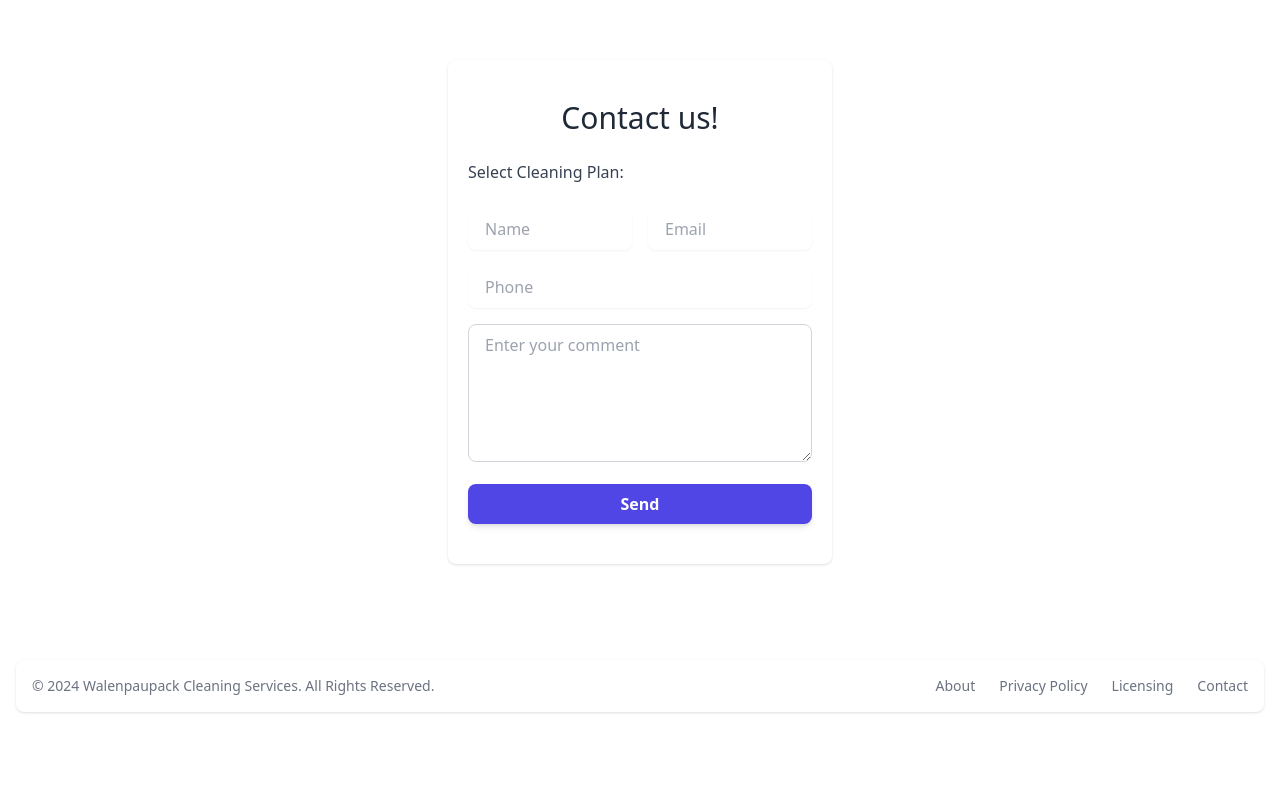
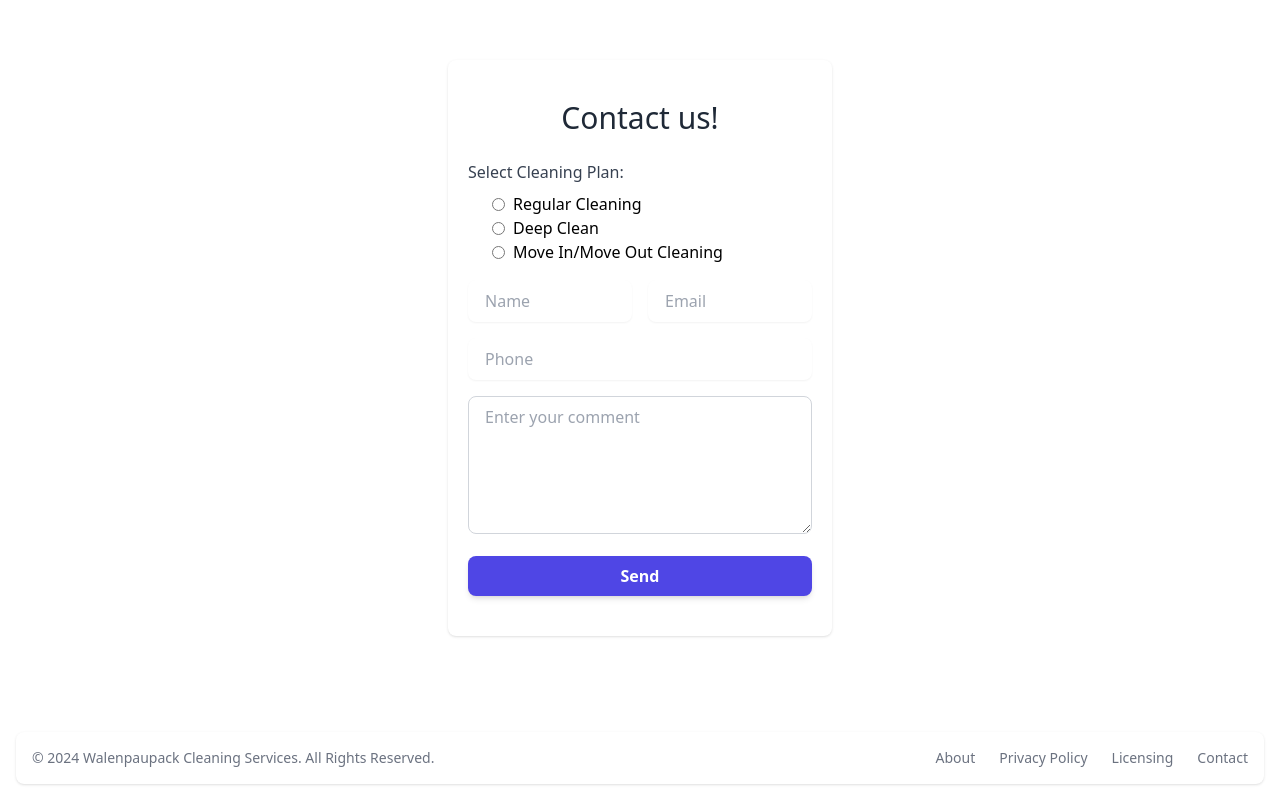
Before and after one commit to noclipping/wallenpaupackCS, a React (Vite) app: page / in a window 1280 px wide. Shown: the part 3231-4031 px from the top of the page. Before the commit the page ends 3959 px from the top, so only its background shows below. Built offline with nearby package versions, Linux system fonts and the light colour scheme.

Commit message:
fixed radio buttons

```diff
--- a/src/Contact.jsx
+++ b/src/Contact.jsx
@@ -63,6 +63,10 @@ export default function Contact({ selectedPlan }) {
     setFormData((prevData) => ({ ...prevData, [name]: value }));
   };
 
+  const handlePlanChange = (event) => {
+    setCleaningPlan(event.target.value);
+  };
+
   if (submissionCompleted) {
     return (
       <div className="w-full max-w-2xl px-5 py-10 m-auto mt-10 bg-white rounded-lg shadow dark:bg-gray-800 text-center">
@@ -85,8 +89,39 @@ export default function Contact({ selectedPlan }) {
             <div className="col-span-2">
               <span className="text-gray-700">Select Cleaning Plan:</span>
               <div className="flex flex-col mt-2">
-                {/* Radio buttons for cleaning plan */}
-                {/* Ensure these inputs are also controlled by state like the others if necessary */}
+                <label className="inline-flex items-center ml-6">
+                  <input
+                    type="radio"
+                    className="form-radio"
+                    name="cleaningPlan"
+                    value="Regular Cleaning"
+                    checked={cleaningPlan === "Regular Cleaning"}
+                    onChange={handlePlanChange}
+                  />
+                  <span className="ml-2">Regular Cleaning</span>
+                </label>
+                <label className="inline-flex items-center ml-6">
+                  <input
+                    type="radio"
+                    className="form-radio"
+                    name="cleaningPlan"
+                    value="Deep Clean"
+                    checked={cleaningPlan === "Deep Clean"}
+                    onChange={handlePlanChange}
+                  />
+                  <span className="ml-2">Deep Clean</span>
+                </label>
+                <label className="inline-flex items-center ml-6">
+                  <input
+                    type="radio"
+                    className="form-radio"
+                    name="cleaningPlan"
+                    value="Move In/Move Out Cleaning"
+                    checked={cleaningPlan === "Move In/Move Out Cleaning"}
+                    onChange={handlePlanChange}
+                  />
+                  <span className="ml-2">Move In/Move Out Cleaning</span>
+                </label>
               </div>
             </div>
 
```
